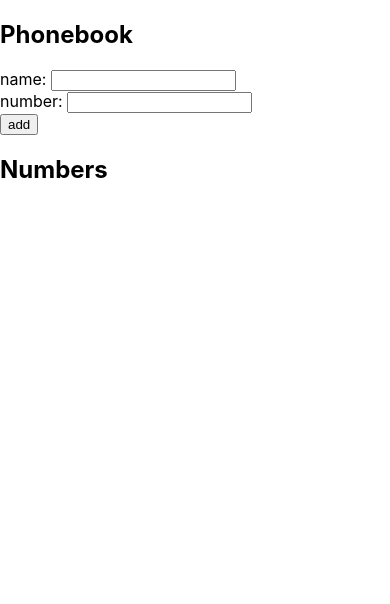
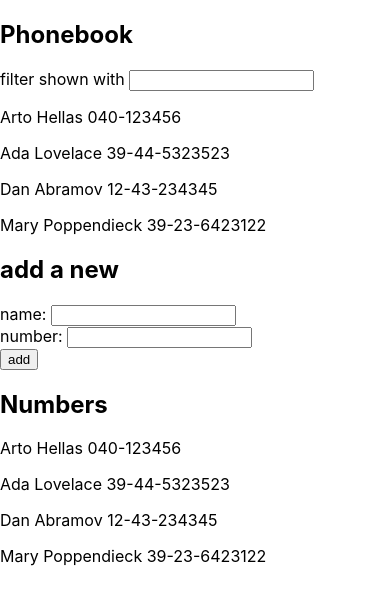
Before and after one commit to Ynjxsjmh/fullstackopen2020, a React (Create React App) app in the folder part2/phonebook/: page / in a window 390 px wide. Shown: the top 604 px of the page. Built offline with nearby package versions, Linux system fonts and the light colour scheme.

Commit message:
Finish 2.9*: The Phonebook Step4
Implement a search field that can be used to filter the list of people by name.

```diff
--- a/part2/phonebook/src/App.js
+++ b/part2/phonebook/src/App.js
@@ -1,9 +1,15 @@
 import React, { useState } from 'react';
 
 const App = () => {
-  const [ persons, setPersons ] = useState([]);
+  const [persons, setPersons] = useState([
+    { name: 'Arto Hellas', number: '040-123456' },
+    { name: 'Ada Lovelace', number: '39-44-5323523' },
+    { name: 'Dan Abramov', number: '12-43-234345' },
+    { name: 'Mary Poppendieck', number: '39-23-6423122' }
+  ]);
   const [ newName, setNewName ] = useState('');
   const [ newNumber, setNewNumber ] = useState('');
+  const [newSearch, setNewSearch] = useState("");
 
   const addPerson = (event) => {
     event.preventDefault();
@@ -29,9 +35,21 @@
     setNewNumber(event.target.value);
   };
 
+  const handleSearchChange = (event) => {
+    setNewSearch(event.target.value);
+  };
+
   return (
     <div>
       <h2>Phonebook</h2>
+      <form>
+        filter shown with <input value={newSearch} onChange={handleSearchChange} />
+      </form>
+      {
+        persons.filter(person => person.name.toLowerCase().includes(newSearch.toLowerCase()))
+               .map(person => <p key={person.name}>{person.name} {person.number}</p>)
+      }
+      <h2>add a new</h2>
       <form onSubmit={addPerson}>
         <div>
           name: <input value={newName} onChange={handleNameChange} />
```
